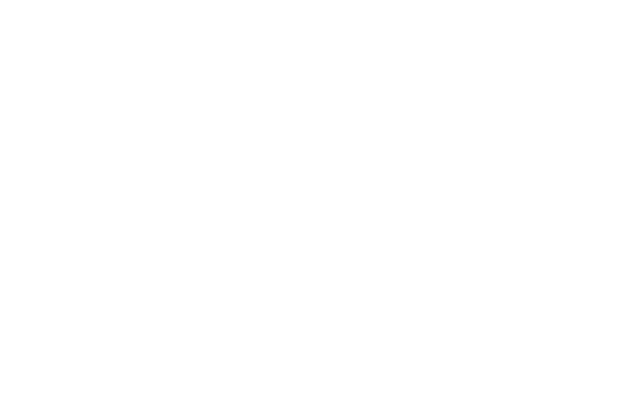
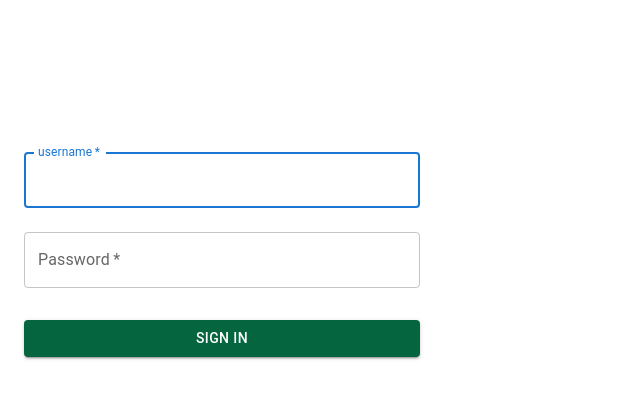
Before and after one commit to GLYJER-HUB/Admin_PE, a React (Vite) app: page /login in a window 1280 px wide. Before the commit this address had no page. Shown: the top 398 px of the page, without its empty margins (0-640 px from the left). Built offline with nearby package versions, Linux system fonts and the light colour scheme.

Commit message:
login add

```diff
--- a/src/App.jsx
+++ b/src/App.jsx
@@ -18,6 +18,7 @@
     <>
       <BrowserRouter>
         <Routes>
+          <Route> <Route path='login' element={<Login />}/></Route>
           <Route path='/' element={<Layout />} >
             <Route index element={<BoardTable/>}/>
             <Route path='gestion-des-projets' element={<GestionProjects />}/>
--- a/src/components/Footer.jsx
+++ b/src/components/Footer.jsx
@@ -4,9 +4,15 @@
 import { colors } from '../utilities/colors';
 
 
+
+
 const Footer = () => {
   return (
-    <div>Footer</div>
+    <Box>
+      <Typography>
+        Footer
+      </Typography>
+    </Box>
   )
 }
 
--- a/src/components/loginCard.jsx
+++ b/src/components/loginCard.jsx
@@ -1,62 +1,111 @@
-import React from 'react';
-import { Container, Card, CardContent, Typography, TextField, Button } from '@mui/material';
-import UE from "../assets/UE.png"
+import React, { useState, useEffect } from 'react'
+import Avatar from '@mui/material/Avatar';
+import Button from '@mui/material/Button';
+import CssBaseline from '@mui/material/CssBaseline';
+import TextField from '@mui/material/TextField';
+import FormControlLabel from '@mui/material/FormControlLabel';
+import Checkbox from '@mui/material/Checkbox';
+import Link from '@mui/material/Link';
+import Grid from '@mui/material/Grid';
+import Box from '@mui/material/Box';
+import LockOutlinedIcon from '@mui/icons-material/LockOutlined';
+import Typography from '@mui/material/Typography';
+import Container from '@mui/material/Container';
+import { createTheme, ThemeProvider } from '@mui/material/styles';
 import { colors } from '../utilities/colors';
+import {useNavigate} from 'react-router-dom';
 
-const LoginCard = () => {
+
+
+const defaultTheme = createTheme();
+
+export default function LoginCard() {
+
+  const [username, setUsername] = useState('');
+  const [password, setPassword] = useState('');
+
+  const navigate = useNavigate();
+
+  const handleSubmit = async (e) => {
+    e.preventDefault();
+    const data = new FormData(e.currentTarget);
+
+    console.log({
+      username: data.get('username'),
+      password: data.get('password'),
+    });
+
+    var username = data.get('username');
+    var password = data.get('password');
+
+    const user = {username, password}
+
+    const response = await fetch("http://localhost:4000/api/auth/login", {
+      method: 'POST',
+      headers: {
+        "Content-Type": "application/json"
+      },
+      body: JSON.stringify(user),
+      credentials: 'include',
+    });
+
+
+
+    if (response.ok) {
+      // Handle successful login
+      console.log('Login successful!');
+      navigate('/');
+    };
+
+  }
+
   return (
-    <Container component="main" maxWidth="xs"
-        sx={{
+    <ThemeProvider theme={defaultTheme}>
+      <Container component="main" maxWidth="xs">
+        <CssBaseline />
+        <Box
+          sx={{
+            marginTop: 8,
             display: 'flex',
+            flexDirection: 'column',
             alignItems: 'center',
-            height: '100vh'
-        }}>
+          }}
+        >
 
-      <Card sx={{ width: '100%', borderRadius: 2 }}>
-        <CardContent>
-          {/* Logo */}
-          <div style={{ textAlign: 'center' }}>
-            <img src={UE} alt="Logo" style={{ width: '80px', height: '120px' }} />
-          </div>
-
-          {/* Login form */}
-          <form>
+          <Box component="form" onSubmit={handleSubmit} noValidate sx={{ mt: 1 }}>
             <TextField
               margin="normal"
               required
               fullWidth
-              id="identifiant"
-              label="Identifiant"
-              name="identifiant"
-              variant="standard"
-              InputLabelProps={{ shrink: true }}
-              sx={{ mt: 3, border: 1.5 ,borderRadius: 20, borderColor:colors.primary}}
+              id="username"
+              label="username"
+              name="username"
+              autoComplete="username"
+              autoFocus
             />
             <TextField
               margin="normal"
               required
               fullWidth
-              name="motDePasse"
-              label="Mot de passe"
+              name="password"
+              label="Password"
               type="password"
-              id="motDePasse"
-              variant="standard"
-              InputLabelProps={{ shrink: true }}
-              sx={{ mt: 3, border: 1.5 ,borderRadius: 20, borderColor:colors.primary}}
+              id="password"
+              autoComplete="current-password"
             />
+
             <Button
               type="submit"
-              width = "50px"
+              fullWidth
               variant="contained"
-              sx={{ mt: 3, borderRadius: 20, backgroundColor: colors.primary, color: 'white' }}
+              sx={{ mt: 3, mb: 2, background: colors.primary }}
             >
-              Connecter
+              Sign In
             </Button>
-          </form>
-        </CardContent>
-      </Card>
-    </Container>
+
+          </Box>
+        </Box>
+      </Container>
+    </ThemeProvider>
   );
-};
-
-export default LoginCard;
+}
--- a/src/screens/BoardTable.jsx
+++ b/src/screens/BoardTable.jsx
@@ -6,6 +6,7 @@
 import ProjectCard from '../components/ProjectCard';
 import { Typography, createTheme } from '@mui/material';
 import { colors } from '../utilities/colors';
+import { Login } from '@mui/icons-material';
 
 
 const theme = createTheme({
@@ -15,6 +16,7 @@
 const BoardTable = () => {
 
   return <>
+
 
     <Box>
       <Typography variant='h4' sx={{ color: colors.third, fontWeight: 'bold'}}>
```
Also changed, not shown: src/components/DrawerUser.jsx (deleted, +0 -102 lines).
